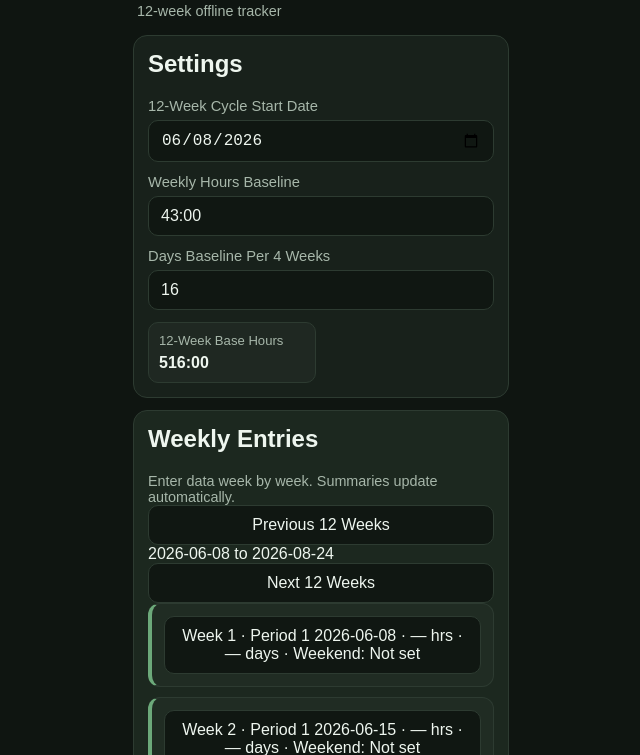
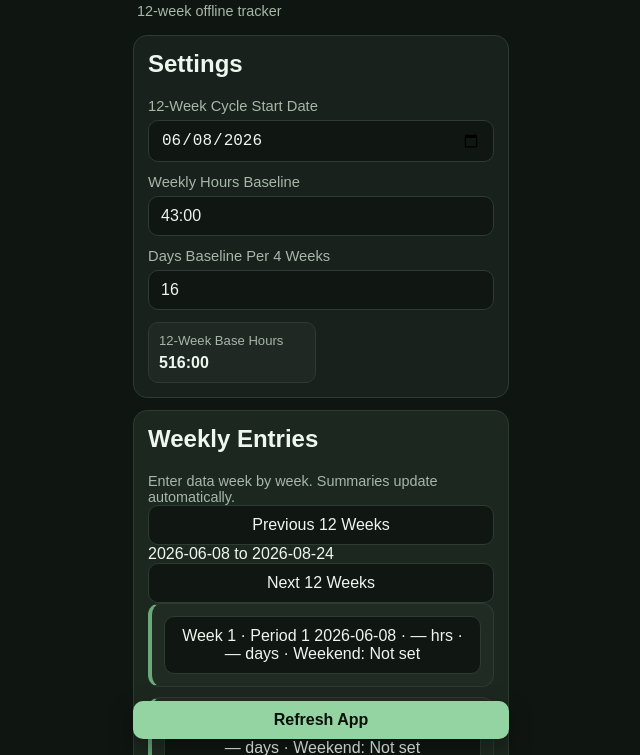
Before and after one commit to long277-pixel/MyRoster, a plain HTML site: page index.html in a window 1280 px wide. Shown: the part 45-800 px from the top of the page, without its empty margins (319-959 px from the left). Drawn offline with Linux system fonts and the light colour scheme.

Commit message:
Style dev refresh button at bottom of app

```diff
--- a/styles.css
+++ b/styles.css
@@ -27,6 +27,8 @@ body {
   max-width: 400px;
   margin: 0 auto;
   min-height: 100vh;
+  position: relative;
+  padding-bottom: 84px;
 }
 
 .app-header {
@@ -170,6 +172,24 @@ input, select, button {
   background: rgba(255,255,255,0.03);
 }
 
+.dev-refresh-button {
+  position: fixed;
+  left: 50%;
+  bottom: 16px;
+  transform: translateX(-50%);
+  width: min(376px, calc(100vw - 24px));
+  z-index: 1000;
+  background: var(--accent);
+  color: #08100a;
+  border: none;
+  font-weight: 700;
+  box-shadow: 0 10px 24px rgba(0, 0, 0, 0.35);
+}
+
+.dev-refresh-button:disabled {
+  opacity: 0.8;
+}
+
 .hidden {
   display: none;
 }
```
